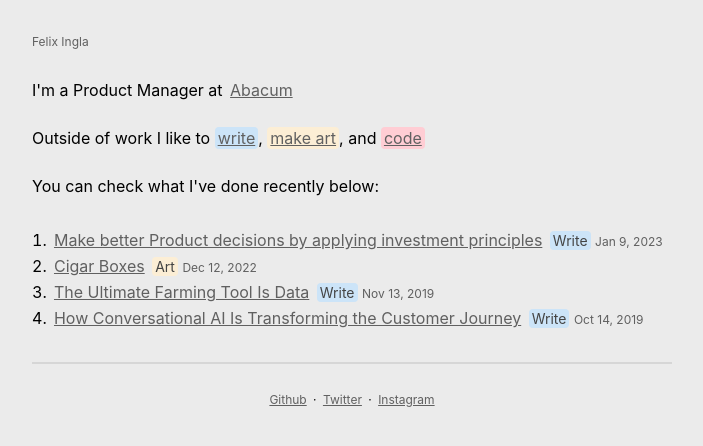
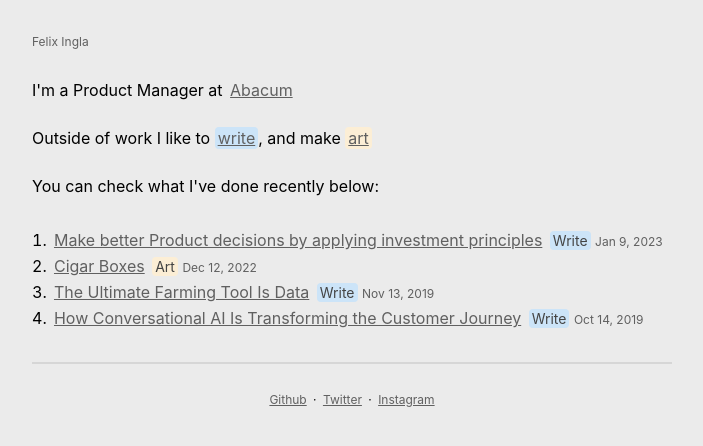
Before and after one commit to felixingla/personal-website-2022, a plain HTML site: page index.html in a window 1280 px wide. Shown: the whole page, without its empty margins (288-991 px from the left). Drawn offline with Linux system fonts and the light colour scheme; a web font is replaced by a local one.

Commit message:
Update index.html

```diff
--- a/index.html
+++ b/index.html
@@ -15,7 +15,7 @@
 <section>
   I'm a Product Manager at <a href="https://www.abacum.io"> Abacum</a>
   <br></br>
-  Outside of work I like to <a class="blue"> write</a>, <a class="yellow" href="https://instagram.com/felix.ingla">make art</a>, and <a class="red" href="https://github.com/felixingla">code</a>
+  Outside of work I like to <a class="blue"> write</a>, and make <a class="yellow" href="https://instagram.com/felix.ingla">art</a>
   <br></br>
   You can check what I've done recently below:
 </section>
```
